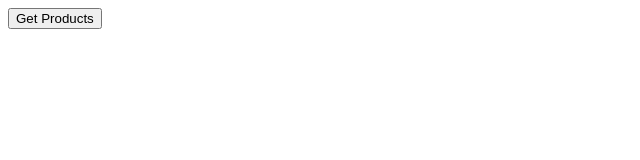
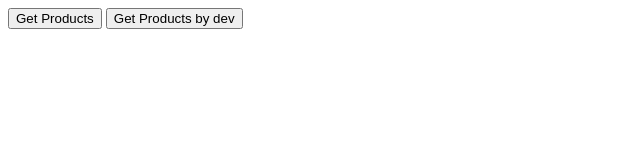
Before and after one commit to awesomeahmad/persian-art, a website: page src/template.html in a window 1280 px wide. Shown: the whole page, without its empty margins (0-640 px from the left). Drawn offline with Linux system fonts and the light colour scheme.

Commit message:
modified app.js

```diff
--- a/src/template.html
+++ b/src/template.html
@@ -10,5 +10,6 @@
 <body>
 
    <input type="button" id="btnGetProducts" value="Get Products" class="btn btn-success" />
+   <input type="button"  value="Get Products by dev" class="btn btn-success" />
 </body>
 </html>
```
